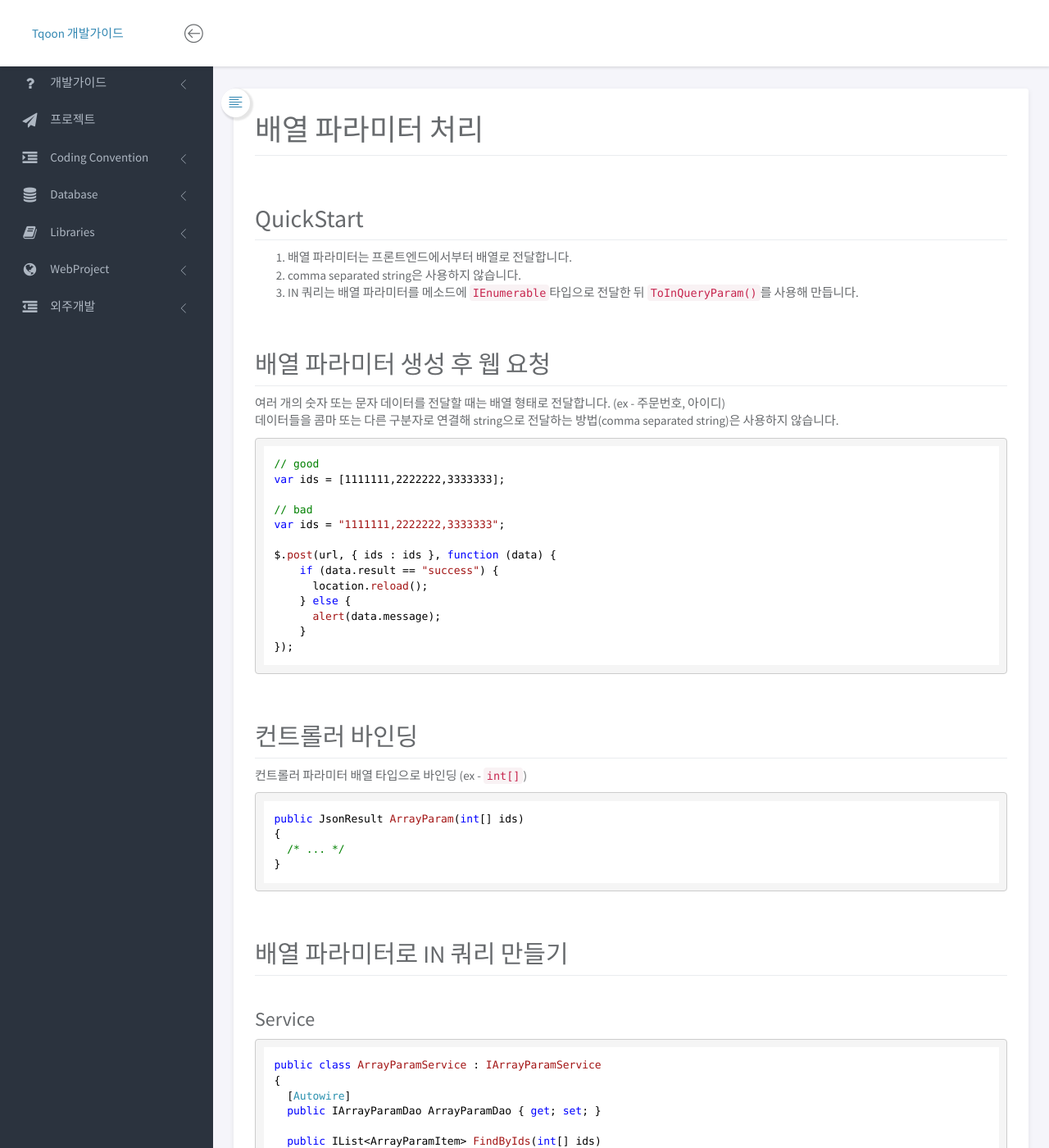
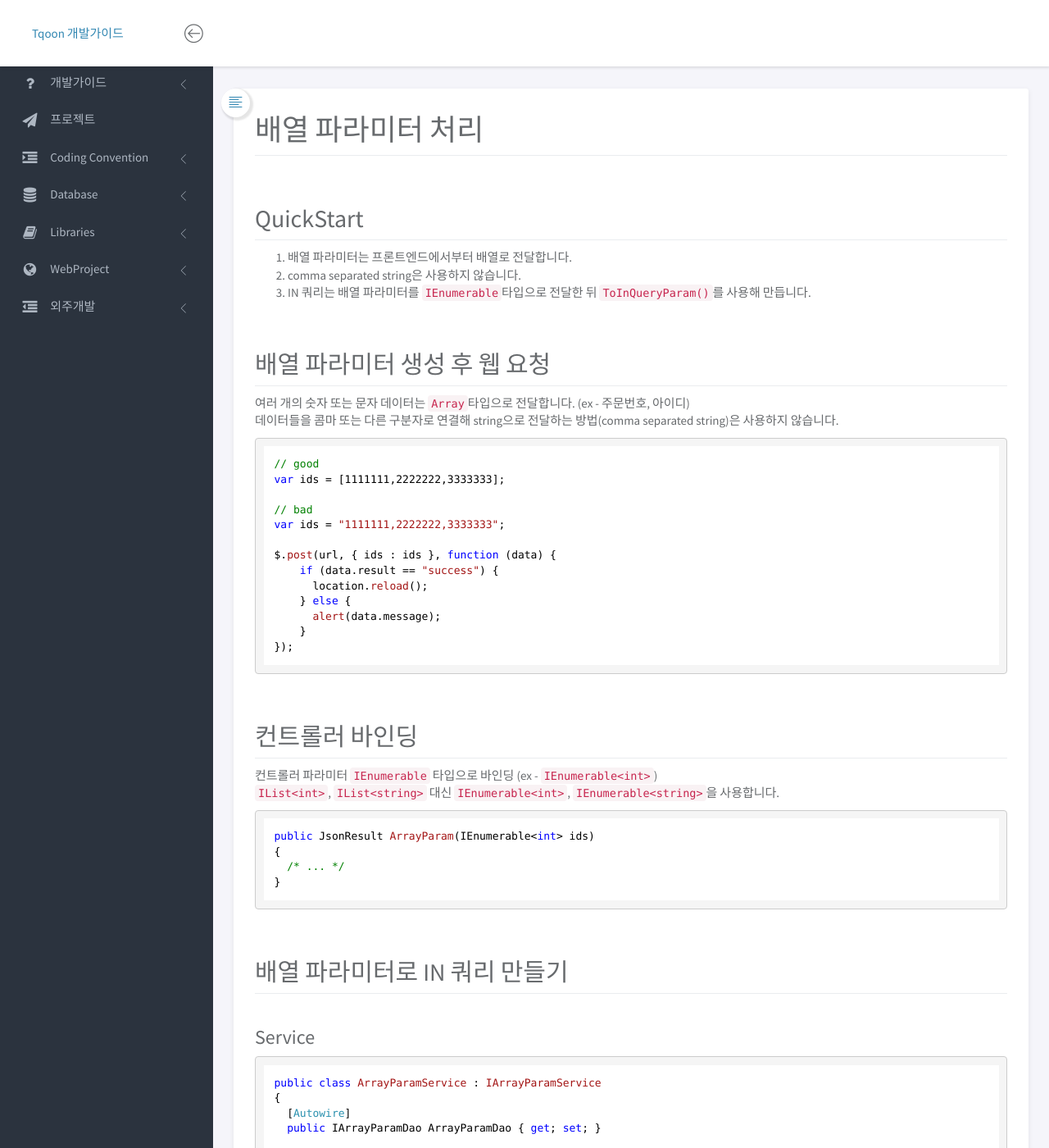
Before and after one commit to TqoonDevTeam/TqoonDevTeam.github.io, a Jekyll site: the page built from pages/devguide/libraries/common/arrayParam.md, in a window 1280 px wide and 1400 px high. Shown: the whole window at 82% size. Built offline with Jekyll 4.4.1, drawn with Linux system fonts in a browser that asks for light colours; nearby versions of some CDN libraries; some of the changed text lies outside the part shown.

Commit message:
코드리뷰반영

````diff
--- a/pages/devguide/libraries/common/arrayParam.md
+++ b/pages/devguide/libraries/common/arrayParam.md
@@ -8,11 +8,11 @@ tags: [개발가이드, 기술 ]
 ## QuickStart
 1. 배열 파라미터는 프론트엔드에서부터 배열로 전달합니다.
 2. comma separated string은 사용하지 않습니다.
-3. IN 쿼리는 배열 파라미터를 메소드에 `IEnumerable`타입으로 전달한 뒤 `ToInQueryParam()`를 사용해 만듭니다.
+3. IN 쿼리는 배열 파라미터를 `IEnumerable`타입으로 전달한 뒤 `ToInQueryParam()`를 사용해 만듭니다.
 
 ## 배열 파라미터 생성 후 웹 요청
 
-여러 개의 숫자 또는 문자 데이터를 전달할 때는 배열 형태로 전달합니다. (ex - 주문번호, 아이디)
+여러 개의 숫자 또는 문자 데이터는 `Array`타입으로 전달합니다. (ex - 주문번호, 아이디)
 데이터들을 콤마 또는 다른 구분자로 연결해 string으로 전달하는 방법(comma separated string)은 사용하지 않습니다.
 
 ```js
@@ -32,10 +32,12 @@ $.post(url, { ids : ids }, function (data) {
 ```
 
 ## 컨트롤러 바인딩
-컨트롤러 파라미터 배열 타입으로 바인딩 (ex - `int[]`)
+
+컨트롤러 파라미터 `IEnumerable` 타입으로 바인딩 (ex - `IEnumerable<int>`)
+`IList<int>`, `IList<string>` 대신 `IEnumerable<int>`, `IEnumerable<string>`을 사용합니다.
 
 ```csharp
-public JsonResult ArrayParam(int[] ids)
+public JsonResult ArrayParam(IEnumerable<int> ids)
 {
   /* ... */
 }
@@ -51,7 +53,7 @@ public class ArrayParamService : IArrayParamService
   [Autowire]
   public IArrayParamDao ArrayParamDao { get; set; }
 
-  public IList<ArrayParamItem> FindByIds(int[] ids)
+  public IList<ArrayParamItem> FindByIds(IEnumerable<int> ids)
   {
     return ArrayParamDao.FindByIds(ids);
   }
````
Also changed, not shown: other parts of pages/devguide/libraries/common/arrayParam.md (+0 -1 lines).
